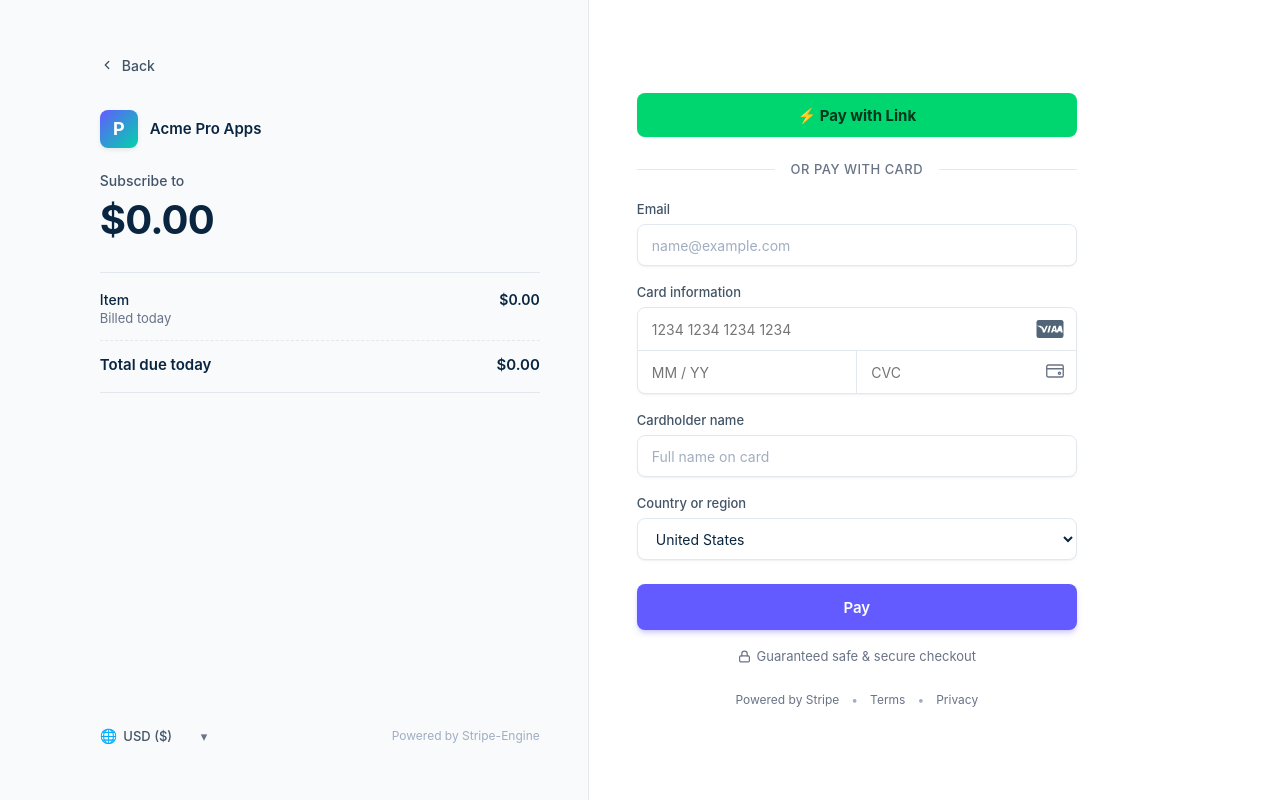
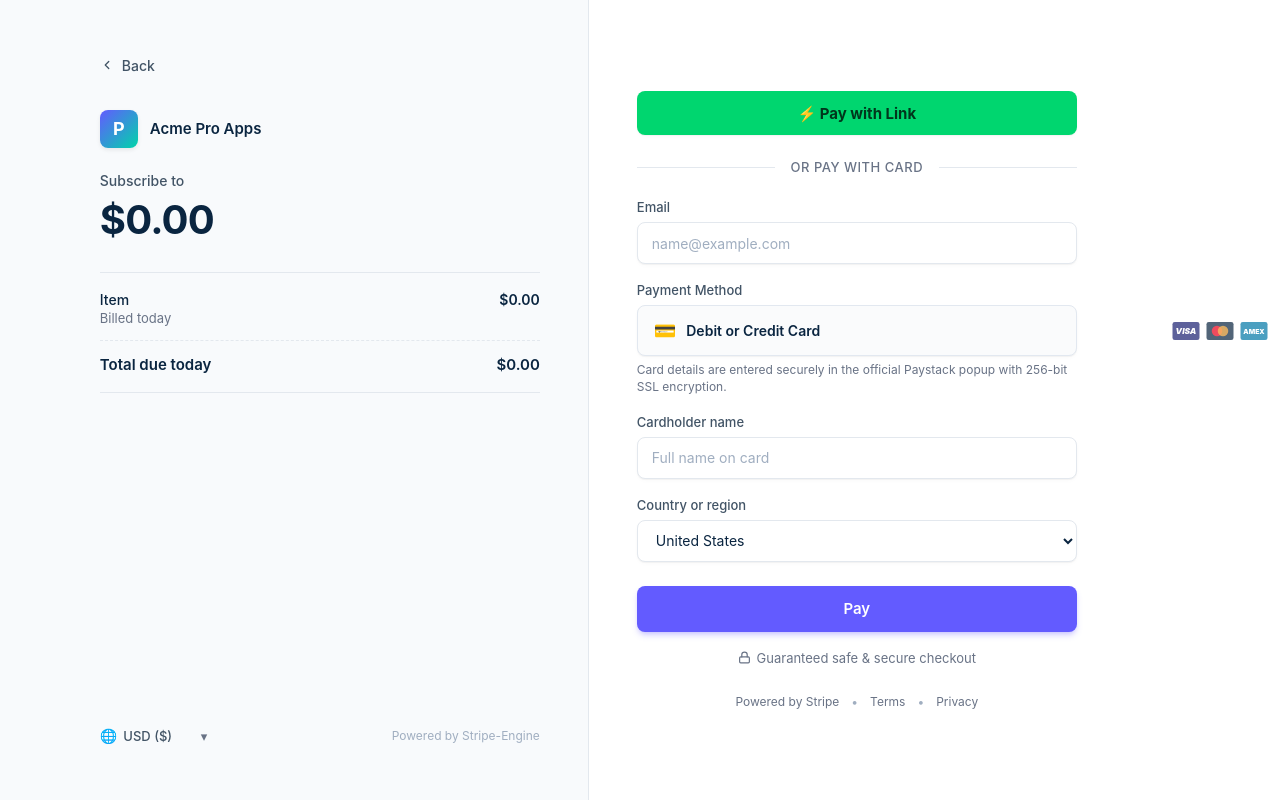
Before and after one commit to brandingflux/paystack_pg, a browser extension: page public/checkout.html in a window 1280 px wide. Drawn offline with Linux system fonts and the light colour scheme.

Commit message:
feat: enforce card channel strictly for recurring subscriptions and streamline checkout UI to avoid double card input

```diff
--- a/public/checkout.html
+++ b/public/checkout.html
@@ -104,66 +104,23 @@
             >
           </div>
 
-          <!-- Unified Card Element -->
+          <!-- Payment Method -->
           <div class="field-group">
-            <label class="field-label">Card information</label>
-            <div class="stripe-card-group">
-              <!-- Card Number -->
-              <div class="card-number-row">
-                <input
-                  type="text"
-                  id="cardNumber"
-                  class="card-number-input"
-                  placeholder="1234 1234 1234 1234"
-                  inputmode="numeric"
-                  maxlength="19"
-                  autocomplete="cc-number"
-                  required
-                >
-                <div class="card-icons-slot" id="cardBrandIconSlot">
-                  <!-- Default card brand logos -->
-                  <svg class="brand-icon-svg" viewBox="0 0 36 24" fill="none">
-                    <rect width="36" height="24" rx="3" fill="#0A2540"/>
-                    <path d="M14.5 16.5L16.8 7.5H19.2L16.9 16.5H14.5ZM12.7 7.5L10.4 13.8L10.1 12.3C9.6 10.6 8.1 8.8 6.5 7.9L8.6 16.5H11.1L15.1 7.5H12.7ZM25.2 16.5H27.5L25.6 7.5H23.5C23.0 7.5 22.6 7.8 22.4 8.2L19.2 16.5H21.7L22.2 15.1H25.0L25.2 16.5ZM22.8 13.2L24.0 9.8L24.7 13.2H22.8ZM33.2 7.5H30.8C30.4 7.5 30.1 7.7 29.9 8.1L26.3 16.5H28.8L29.3 15.1H32.2L32.5 16.5H35.0L33.2 7.5ZM5.4 7.5H0.8L0.7 7.9C3.8 8.7 6.4 10.6 7.3 12.8L6.4 8.5C6.2 7.8 5.8 7.5 5.4 7.5Z" fill="white"/>
-                  </svg>
-                </div>
+            <label class="field-label">Payment Method</label>
+            <div class="stripe-card-group" style="padding: 14px 16px; display: flex; align-items: center; justify-content: space-between; background: #fafbfc; border-radius: 8px; border: 1px solid #e2e8f0;">
+              <div style="display: flex; align-items: center; gap: 10px;">
+                <span style="font-size: 18px;">💳</span>
+                <span style="font-weight: 600; font-size: 14px; color: #0a2540;">Debit or Credit Card</span>
               </div>
-
-              <!-- Expiry & CVC Row -->
-              <div class="card-details-row">
-                <div class="card-expiry-half">
-                  <input
-                    type="text"
-                    id="cardExpiry"
-                    class="card-sub-input"
-                    placeholder="MM / YY"
-                    inputmode="numeric"
-                    maxlength="7"
-                    autocomplete="cc-exp"
-                    required
-                  >
-                </div>
-                <div class="card-cvc-half">
-                  <input
-                    type="text"
-                    id="cardCvc"
-                    class="card-sub-input"
-                    placeholder="CVC"
-                    inputmode="numeric"
-                    maxlength="4"
-                    autocomplete="cc-csc"
-                    required
-                  >
-                  <div class="cvc-icon-slot">
-                    <svg width="18" height="14" viewBox="0 0 24 18" fill="none" stroke="currentColor" stroke-width="1.8">
-                      <rect x="1" y="1" width="22" height="16" rx="2"></rect>
-                      <line x1="1" y1="6" x2="23" y2="6"></line>
-                      <circle cx="18" cy="12" r="1.5"></circle>
-                    </svg>
-                  </div>
-                </div>
+              <div class="card-icons-slot" style="display: flex; gap: 6px; align-items: center;">
+                <svg class="brand-icon-svg" viewBox="0 0 36 24" fill="none"><rect width="36" height="24" rx="3" fill="#1A1F71"/><text x="18" y="16" fill="white" font-size="11" font-weight="900" text-anchor="middle" font-style="italic">VISA</text></svg>
+                <svg class="brand-icon-svg" viewBox="0 0 36 24" fill="none"><rect width="36" height="24" rx="3" fill="#0A2540"/><circle cx="14" cy="12" r="7" fill="#EB001B"/><circle cx="22" cy="12" r="7" fill="#F79E1B" fill-opacity="0.8"/></svg>
+                <svg class="brand-icon-svg" viewBox="0 0 36 24" fill="none"><rect width="36" height="24" rx="3" fill="#0077A6"/><text x="18" y="16" fill="white" font-size="9" font-weight="900" text-anchor="middle">AMEX</text></svg>
               </div>
             </div>
+            <p style="font-size: 12px; color: #697386; margin-top: 6px; line-height: 1.4;">
+              Card details are entered securely in the official Paystack popup with 256-bit SSL encryption.
+            </p>
           </div>
 
           <!-- Cardholder Name -->
--- a/public/js/checkout.js
+++ b/public/js/checkout.js
@@ -144,9 +144,9 @@
     if (submitPayBtn.disabled) return;
     const isSub = sessionData?.mode === 'subscription';
     if (isSub) {
-      btnLabel.textContent = `Subscribe`;
+      btnLabel.textContent = `Pay ${currentPricing?.displayFormatted || ''} with Card`;
     } else {
-      btnLabel.textContent = `Pay ${currentPricing?.displayFormatted || ''}`;
+      btnLabel.textContent = `Pay ${currentPricing?.displayFormatted || ''} with Card`;
     }
   }
 
@@ -155,22 +155,20 @@
     loadSession(e.target.value);
   });
 
-  // Card formatting and Brand Detection
+  // Card formatting and Brand Detection (safe guards if present)
+  if (cardNumber) {
     cardNumber.addEventListener('input', (e) => {
       let val = e.target.value.replace(/\D/g, '').substring(0, 16);
-    // Format in blocks of 4
       let formatted = val.match(/.{1,4}/g)?.join(' ') || val;
       e.target.value = formatted;
-
-    // Detect brand
       detectCardBrand(val);
     });
+  }
 
-  // Expiry formatting MM / YY with seamless backspacing
+  if (cardExpiry) {
     cardExpiry.addEventListener('keydown', (e) => {
       if (e.key === 'Backspace') {
         const val = cardExpiry.value;
-      // If cursor is at the separator (e.g. "MM / "), cleanly delete into the month
         if (val.length === 5 && val.endsWith(' / ')) {
           e.preventDefault();
           cardExpiry.value = val.substring(0, 1);
@@ -180,52 +178,44 @@
 
     cardExpiry.addEventListener('input', (e) => {
       let inputVal = e.target.value;
-
-    // When deleting backward, let user backspace cleanly past separator
       if (e.inputType === 'deleteContentBackward') {
         if (inputVal.endsWith(' /') || inputVal.endsWith(' ')) {
           e.target.value = inputVal.replace(/\D+$/, '');
           return;
         }
       }
-
       let digits = inputVal.replace(/\D/g, '').substring(0, 4);
-
-    // Auto-prefix months 2-9 with 0 (e.g. typing 4 -> 04 / )
       if (digits.length === 1 && parseInt(digits, 10) > 1 && e.inputType !== 'deleteContentBackward') {
         digits = '0' + digits;
       }
-
       if (digits.length >= 2) {
         let month = parseInt(digits.substring(0, 2), 10);
         if (month > 12) month = 12;
         if (month === 0) month = 1;
         const monthStr = String(month).padStart(2, '0');
         const yearStr = digits.substring(2);
-
         e.target.value = monthStr + ' / ' + yearStr;
       } else {
         e.target.value = digits;
       }
     });
+  }
 
-  // CVC formatting
+  if (cardCvc) {
     cardCvc.addEventListener('input', (e) => {
       e.target.value = e.target.value.replace(/\D/g, '').substring(0, 4);
     });
+  }
 
   function detectCardBrand(digits) {
+    if (!cardBrandIconSlot) return;
     if (digits.startsWith('4')) {
-      // Visa
       cardBrandIconSlot.innerHTML = `<svg class="brand-icon-svg" viewBox="0 0 36 24"><rect width="36" height="24" rx="3" fill="#1A1F71"/><text x="18" y="16" fill="white" font-size="11" font-weight="900" text-anchor="middle" font-style="italic">VISA</text></svg>`;
     } else if (/^(5[1-5]|2[2-7])/.test(digits)) {
-      // Mastercard
       cardBrandIconSlot.innerHTML = `<svg class="brand-icon-svg" viewBox="0 0 36 24"><rect width="36" height="24" rx="3" fill="#0A2540"/><circle cx="14" cy="12" r="7" fill="#EB001B"/><circle cx="22" cy="12" r="7" fill="#F79E1B" fill-opacity="0.8"/></svg>`;
     } else if (/^3[47]/.test(digits)) {
-      // Amex
       cardBrandIconSlot.innerHTML = `<svg class="brand-icon-svg" viewBox="0 0 36 24"><rect width="36" height="24" rx="3" fill="#0077A6"/><text x="18" y="16" fill="white" font-size="9" font-weight="900" text-anchor="middle">AMEX</text></svg>`;
     } else {
-      // Default
       cardBrandIconSlot.innerHTML = `<svg class="brand-icon-svg" viewBox="0 0 36 24" fill="none"><rect width="36" height="24" rx="3" fill="#0A2540"/><circle cx="13" cy="12" r="6" fill="#8898AA" fill-opacity="0.6"/><circle cx="23" cy="12" r="6" fill="#8898AA" fill-opacity="0.4"/></svg>`;
     }
   }
--- a/src/routes/checkoutRoutes.js
+++ b/src/routes/checkoutRoutes.js
@@ -374,7 +374,7 @@
       metadata.planCode = planCode;
     }
 
-    // Initialize with Paystack
+    // Initialize with Paystack (strictly card channel for recurring subscriptions)
     const paystackResult = await paystackService.initializeTransaction({
       email: customerEmail,
       amountInKobo,
@@ -382,7 +382,8 @@
       reference: activeReference,
       callbackUrl,
       metadata,
-      planCode
+      planCode,
+      channels: ['card']
     });
 
     res.json({
```
Also changed, not shown: src/services/paystackService.js (+8 -1 lines). Lines whose indentation alone changed are shown as unchanged.
